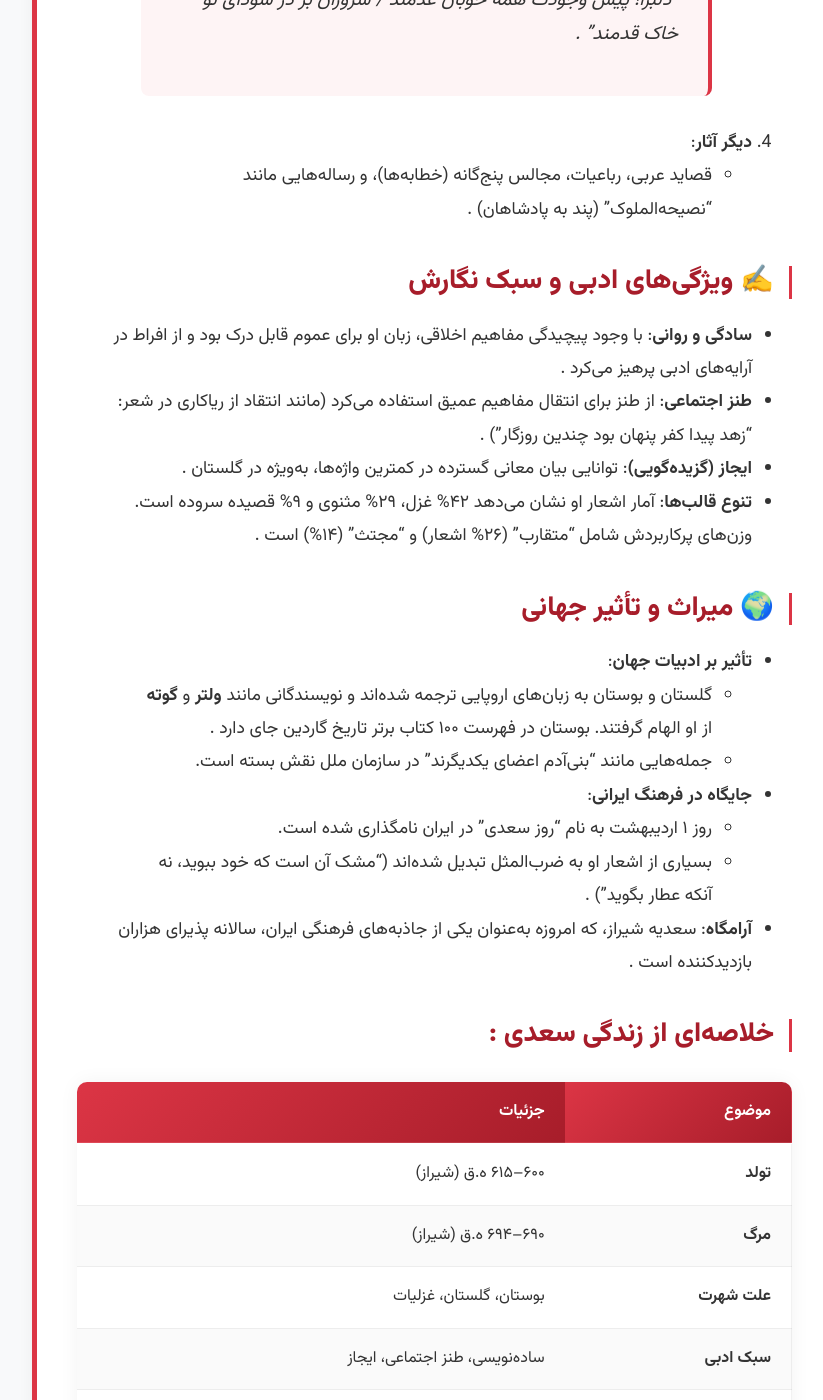
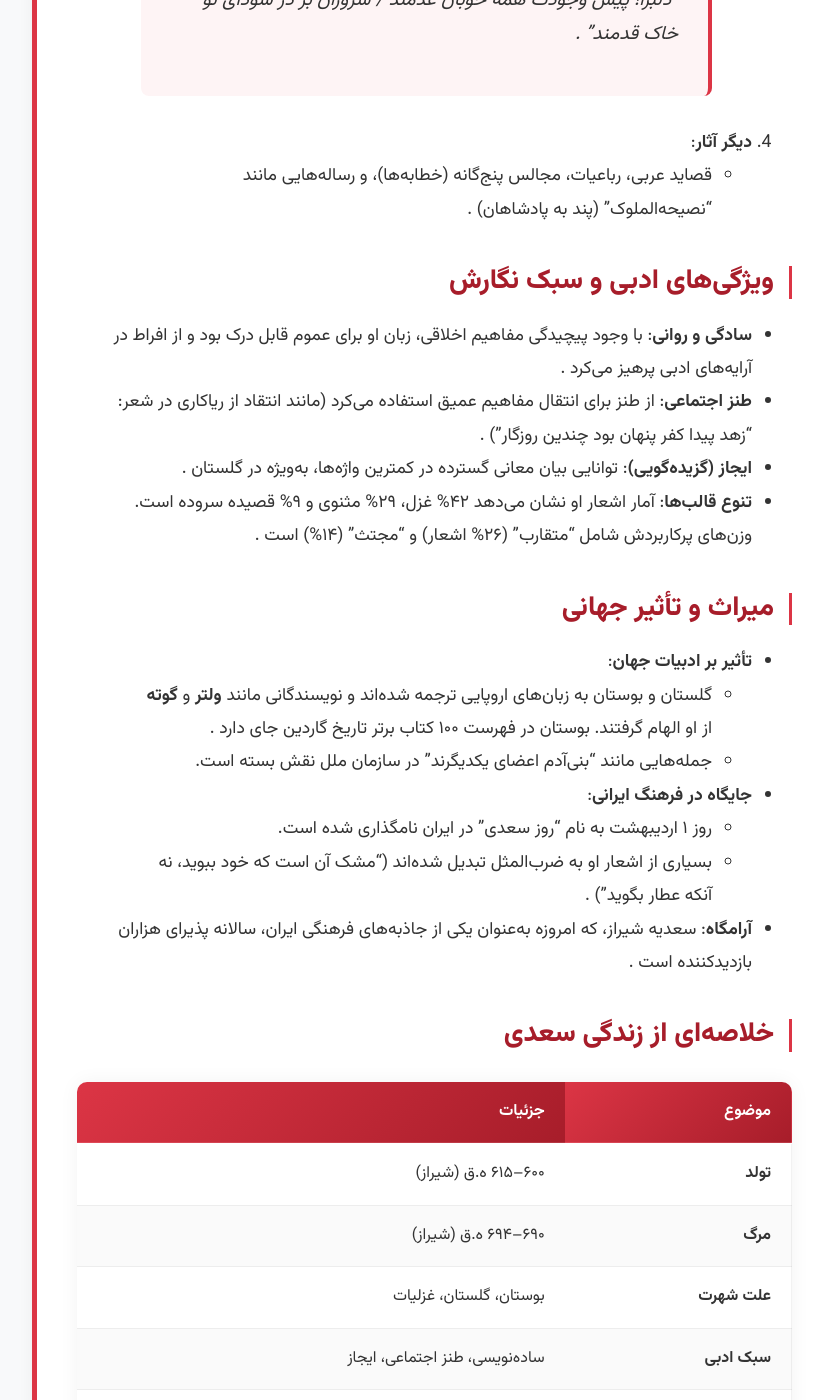
Before and after one commit to darkblog/darkblog.github.io, a Jekyll site: the page built from _posts/2025-6-28-9.md, in a window 1280 px wide and 1400 px high, scrolled down 2174 px. Shown: the whole window, without its empty margins (208-1031 px from the left). Built offline with Jekyll 4.4.1, drawn with Linux system fonts in a browser that asks for light colours; some of the changed text lies outside the part shown.

Commit message:
Update 2025-6-28-9.md

```diff
--- a/_posts/2025-6-28-9.md
+++ b/_posts/2025-6-28-9.md
@@ -5,7 +5,7 @@ title: سعدی شیرازی - استاد سخن و میراث جاودان اد
 
 سعدی شیرازی، با نام کامل **مشرف‌الدین مصلح بن عبدالله شیرازی** (حدود ۶۰۶–۶۹۰ ه.ق)، مشهور به **استاد سخن** و **پادشاه سخن**، یکی از تأثیرگذارترین شاعران و نویسندگان ادبیات فارسی است که آثارش نه‌تنها در ایران، بلکه در ادبیات جهانی نیز جایگاه برجسته‌ای دارد. در ادامه، مهم‌ترین جنبه‌های زندگی، آثار و ویژگی‌های ادبی او بررسی می‌شود:
 
-## 🏺 زندگی‌نامه و پیشینه تاریخی
+## زندگی‌نامه و پیشینه تاریخی
 1. **تولد و خانواده**:
    - سعدی بین سال‌های ۶۰۰ تا ۶۱۵ ه.ق (۱۲۱۰ میلادی) در شیراز متولد شد. پدرش از ملازمان دربار اتابکان فارس (سلسله سلغریان) بود و سعدی در جوانی پس از مرگ پدر (۱۲ سالگی)، زیر نظر پدربزرگ مادری، قطبالدین شیرازی، علوم دینی و ادبی آموخت .
    - تخلص "سعدی" را از نام اتابک سعد بن زنگی، حاکم فارس، گرفت که نشان‌دهنده وابستگی او به این خاندان بود .
@@ -18,7 +18,7 @@ title: سعدی شیرازی - استاد سخن و میراث جاودان اد
    - در ۶۵۵ ه.ق به شیراز بازگشت و تحت حمایت اتابک ابوبکر بن سعد قرار گرفت. در این دوره، شاهکارهایش یعنی **بوستان** (۶۵۵ ه.ق) و **گلستان** (۶۵۶ ه.ق) را تألیف کرد .
    - در سال‌های پایانی عمر، همزمان با حمله مغولان، با حفظ ارتباط با حکومت، به وعظ و تألیف ادامه داد و بین سال‌های ۶۹۰ تا ۶۹۴ ه.ق درگذشت. آرامگاه او (**سعدیه**) در شیراز امروزی به‌عنوان نماد فرهنگی ایران شناخته می‌شود .
 
-## 📖 مهم‌ترین آثار
+## مهم‌ترین آثار
 سعدی در قالب‌های متنوعی از جمله غزل، مثنوی، نثر مسجع و حکایت‌های اخلاقی طبع‌آزمایی کرد:
 
 1. **بوستان (سعدینامه)**:
@@ -39,13 +39,13 @@ title: سعدی شیرازی - استاد سخن و میراث جاودان اد
 4. **دیگر آثار**:
    - قصاید عربی، رباعیات، مجالس پنج‌گانه (خطابه‌ها)، و رساله‌هایی مانند "نصیحه‌الملوک" (پند به پادشاهان) .
 
-## ✍️ ویژگی‌های ادبی و سبک نگارش
+## ویژگی‌های ادبی و سبک نگارش
 - **سادگی و روانی**: با وجود پیچیدگی مفاهیم اخلاقی، زبان او برای عموم قابل درک بود و از افراط در آرایه‌های ادبی پرهیز می‌کرد .
 - **طنز اجتماعی**: از طنز برای انتقال مفاهیم عمیق استفاده می‌کرد (مانند انتقاد از ریاکاری در شعر: "زهد پیدا کفر پنهان بود چندین روزگار") .
 - **ایجاز (گزیده‌گویی)**: توانایی بیان معانی گسترده در کمترین واژه‌ها، به‌ویژه در گلستان .
 - **تنوع قالب‌ها**: آمار اشعار او نشان می‌دهد ۴۲% غزل، ۲۹% مثنوی و ۹% قصیده سروده است. وزن‌های پرکاربردش شامل "متقارب" (۲۶% اشعار) و "مجتث" (۱۴%) است .
 
-## 🌍 میراث و تأثیر جهانی
+## میراث و تأثیر جهانی
 - **تأثیر بر ادبیات جهان**:
    - گلستان و بوستان به زبان‌های اروپایی ترجمه شده‌اند و نویسندگانی مانند **ولتر** و **گوته** از او الهام گرفتند. بوستان در فهرست ۱۰۰ کتاب برتر تاریخ گاردین جای دارد .
    - جمله‌هایی مانند "بنی‌آدم اعضای یکدیگرند" در سازمان ملل نقش بسته است.
@@ -54,7 +54,7 @@ title: سعدی شیرازی - استاد سخن و میراث جاودان اد
    - بسیاری از اشعار او به ضرب‌المثل تبدیل شده‌اند ("مشک آن است که خود ببوید، نه آنکه عطار بگوید") .
 - **آرامگاه**: سعدیه شیراز، که امروزه به‌عنوان یکی از جاذبه‌های فرهنگی ایران، سالانه پذیرای هزاران بازدیدکننده است .
 
-## خلاصه‌ای از زندگی سعدی :
+## خلاصه‌ای از زندگی سعدی
 
 | موضوع | جزئیات |
 |-------|--------|
```
